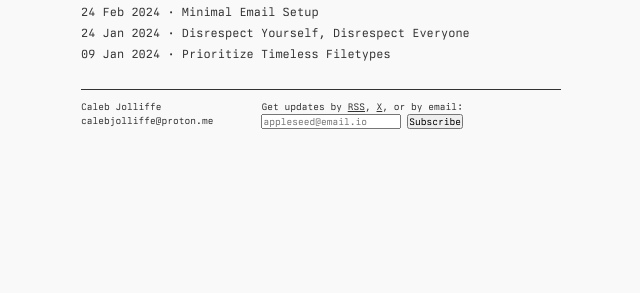
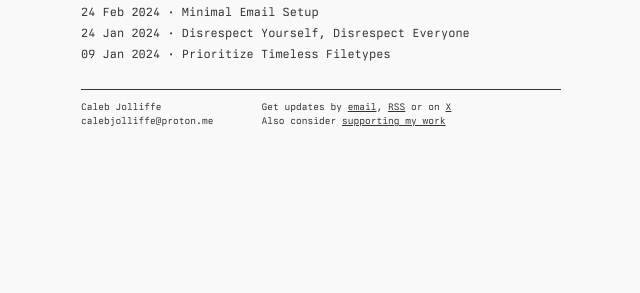
Before and after one commit to hayleyjolliffe/cv, a Jekyll site: the page built from index.html, in a window 1280 px wide. Shown: the part 205-498 px from the top of the page, without its empty margins (319-959 px from the left). Built offline with Jekyll 4.4.1, drawn with Linux system fonts in a browser that asks for light colours; some web fonts are replaced.

Commit message:
Revert to Ko-Fi link contact section

```diff
--- a/_layouts/default.html
+++ b/_layouts/default.html
@@ -48,7 +48,7 @@
                     calebjolliffe@proton.me<br>
                 </p>
             </div>
-            <div class="contact" style="margin-left:2em;">
+            <!--<div class="contact" style="margin-left:2em;">
                 <p style="margin-bottom:0;">
                     Get updates by <a href="https://calebjolliffe.co/rss">RSS</a>, <a href="https://x.com/calebjolliffe">X</a>, or by email:
                 </p>
@@ -56,15 +56,13 @@
                     <input type="email" name="email" id="bd-email" placeholder="appleseed@email.io"/>
                     <input type="submit" value="Subscribe" />
                 </form>
-            </div>
-            <!--
-            <div class="contact">
-                <p>
+            </div>-->
+            <div class="contact" style="margin-left:2em;">
+                <p style="margin-bottom:0;">
                     Get updates by <a href="https://buttondown.email/calebjolliffe">email</a>, <a href="https://calebjolliffe.co/rss">RSS</a> or on <a href="https://x.com/calebjolliffe">X</a><br>
                     Also consider <a href="https://ko-fi.com/calebjolliffe" target="_blank">supporting my work</a>
                 </p>
             </div>
-            -->
         </div>
     </div>
 </body>
```
